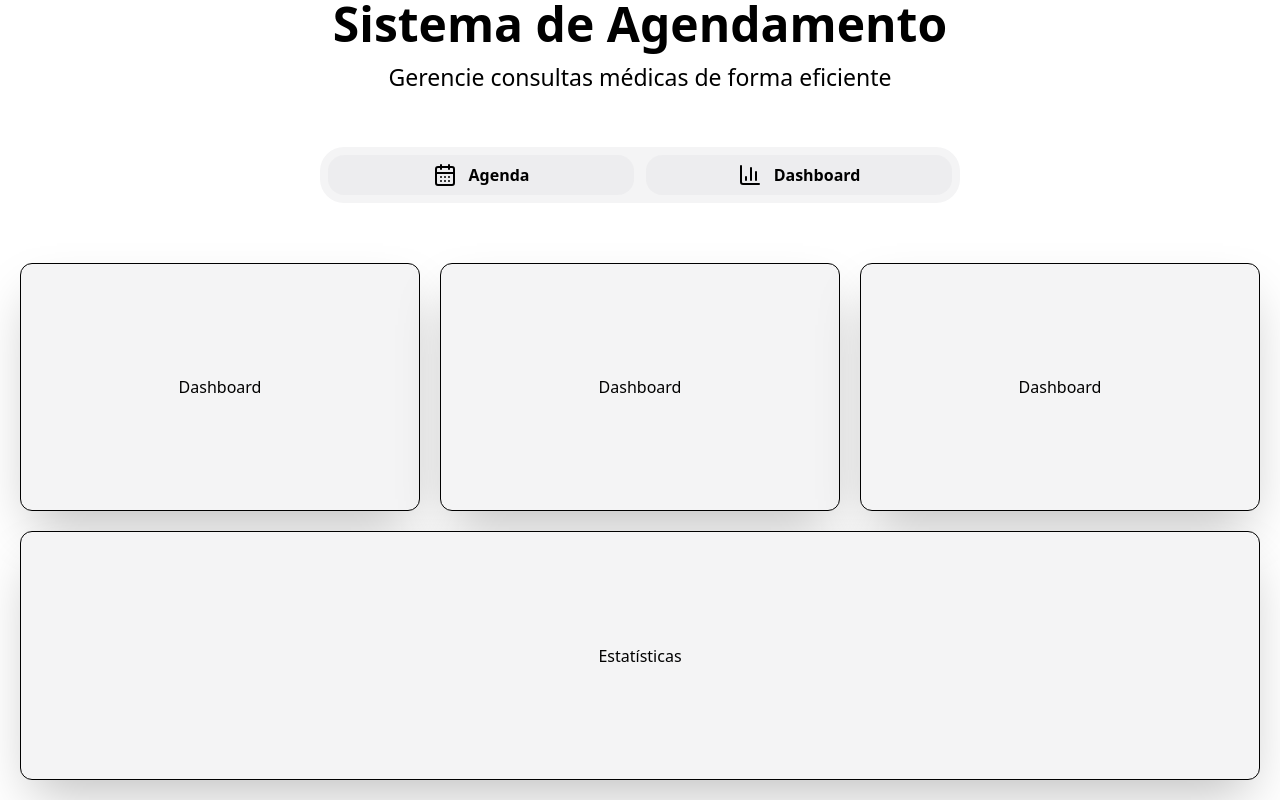
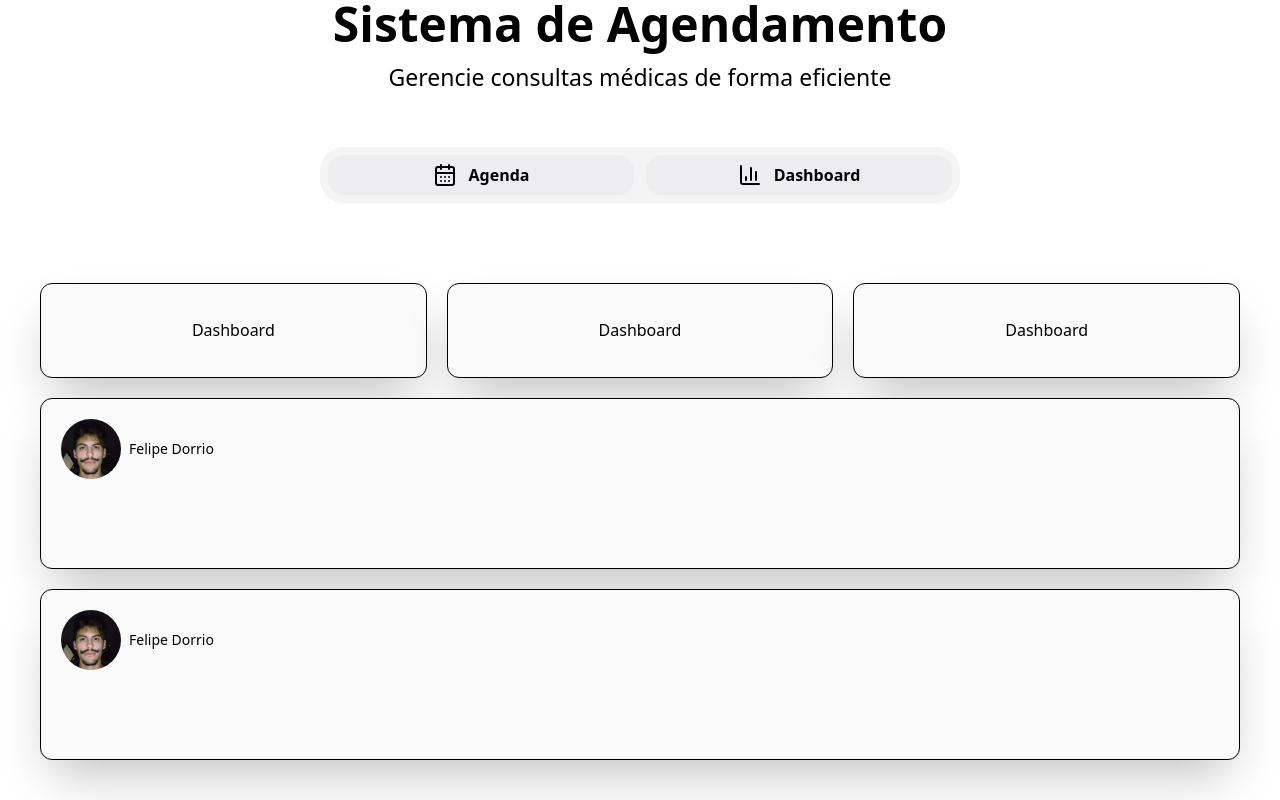
Before and after one commit to LipeDorrio/agenda_consulta, a React (Vite) app: page /dashboard in a window 1280 px wide. Built offline with nearby package versions, Linux system fonts and the light colour scheme; the HTML template or start-up script is replaced by a standard one.

Commit message:
feat: Adicionar imagem de perfil e atualizar estilo do componente Dashboard

```diff
--- a/src/pages/Dashboard.tsx
+++ b/src/pages/Dashboard.tsx
@@ -1,17 +1,46 @@
 function Dashboard() {
   return (
-    <div className="m-5 grid grid-cols-3 h-full gap-5">
-      <div className="h-full border-1 shadow-2xl bg-zinc-100 flex justify-center rounded-xl items-center">
+    <div className="m-5 p-5 grid grid-cols-3 h-full gap-5">
+      <div className="w-full h-full border-1 shadow-2xl bg-zinc-50 flex justify-center rounded-xl items-center">
         Dashboard
       </div>
-      <div className="h-full border-1 shadow-2xl bg-zinc-100 flex justify-center rounded-xl items-center">
+      <div className="h-full border-1 shadow-2xl bg-zinc-50 flex justify-center rounded-xl items-center">
         Dashboard
       </div>
-      <div className="h-full border-1 shadow-2xl bg-zinc-100 flex justify-center rounded-xl items-center">
+      <div className="h-full border-1 shadow-2xl bg-zinc-50 flex justify-center rounded-xl items-center">
         Dashboard
       </div>
-      <div className="h-full border-1 shadow-2xl bg-zinc-100 flex justify-center rounded-xl col-span-3 items-center">
-        Estatísticas
+      <div className="h-full border-1 shadow-2xl bg-zinc-50 flex justify-end rounded-xl col-span-3 p-5">
+        <div className="w-full h-full">
+          <div className="flex justify-between items-center">
+            <div className="flex items-center gap-2">
+              <div className="w-15 h-15 bg-zinc-200 rounded-full overflow-hidden">
+                <img
+                  src="/src/img/felipe.jpg"
+                  alt="Felipe Dorrio"
+                  className="w-full h-full object-cover"
+                />
+              </div>
+              <div className="text-sm font-medium">Felipe Dorrio</div>
+            </div>
+          </div>
+        </div>
+      </div>
+      <div className="h-full border-1 shadow-2xl bg-zinc-50 flex justify-end rounded-xl col-span-3 p-5">
+        <div className="w-full h-full">
+          <div className="flex justify-between items-center">
+            <div className="flex items-center gap-2">
+              <div className="w-15 h-15 bg-zinc-200 rounded-full overflow-hidden">
+                <img
+                  src="/src/img/felipe.jpg"
+                  alt="Felipe Dorrio"
+                  className="w-full h-full object-cover"
+                />
+              </div>
+              <div className="text-sm font-medium">Felipe Dorrio</div>
+            </div>
+          </div>
+        </div>
       </div>
     </div>
   );
```
Also changed, not shown: src/img/felipe.jpg (added).
